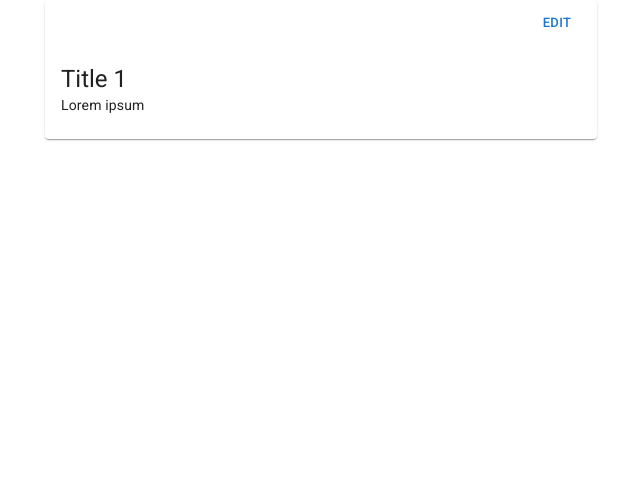
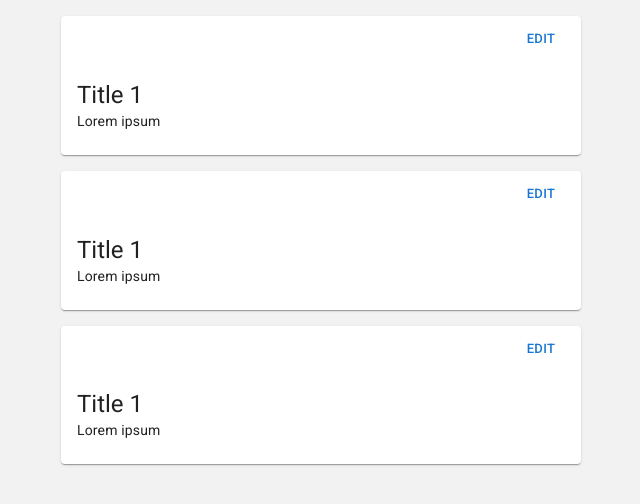
Before and after one commit to kuangthien/react-todo-app, a React (Create React App) app: page / in a window 1280 px wide. Shown: the top 504 px of the page, without its empty margins (319-959 px from the left). Built offline with nearby package versions, Linux system fonts and the light colour scheme.

Commit message:
setup context

```diff
--- a/src/App.js
+++ b/src/App.js
@@ -1,15 +1,22 @@
 import { Container } from "@mui/material";
 import CssBaseline from "@mui/material/CssBaseline";
-import Task from "./Task";
+import { createContext, useState } from "react";
+import TaskList from "./TaskList";
+
+export const CtxTasks = createContext({ bucket: [] });
 
 function App() {
+  const [bucket] = useState([...Array(3)]);
   return (
-    <div className="App">
-      <CssBaseline />
-      <Container maxWidth="sm">
-        <Task />
-      </Container>
-    </div>
+    <>
+      <style>{`body  {background: #f2f2f2}`}</style>
+      <CtxTasks.Provider value={{ bucket }}>
+        <CssBaseline />
+        <Container maxWidth="sm">
+          <TaskList />
+        </Container>
+      </CtxTasks.Provider>
+    </>
   );
 }
 
--- a/src/Task.js
+++ b/src/Task.js
@@ -6,20 +6,11 @@ import CardContent from "@mui/material/CardContent";
 import Button from "@mui/material/Button";
 import Typography from "@mui/material/Typography";
 
-const bull = (
-  <Box
-    component="span"
-    sx={{ display: "inline-block", mx: "2px", transform: "scale(0.8)" }}
-  >
-    •
-  </Box>
-);
-
 export default function Task() {
   const title = "Title 1";
   const desc = "Lorem ipsum";
   return (
-    <Card sx={{ minWidth: 275 }}>
+    <Card sx={{ minWidth: 275, mx: 2, my: 2 }}>
       <CardActions sx={{ justifyContent: "flex-end" }}>
         <Button size="small">Edit</Button>
       </CardActions>
--- /dev/null
+++ b/src/TaskList.js
@@ -0,0 +1,17 @@
+import { useContext } from "react";
+import { CtxTasks } from "./App";
+import Task from "./Task";
+
+const TaskList = () => {
+  const ctx = useContext(CtxTasks);
+  const taskList = ctx.bucket;
+  return (
+    <>
+      {taskList.map((o) => (
+        <Task />
+      ))}
+    </>
+  );
+};
+
+export default TaskList;
```
